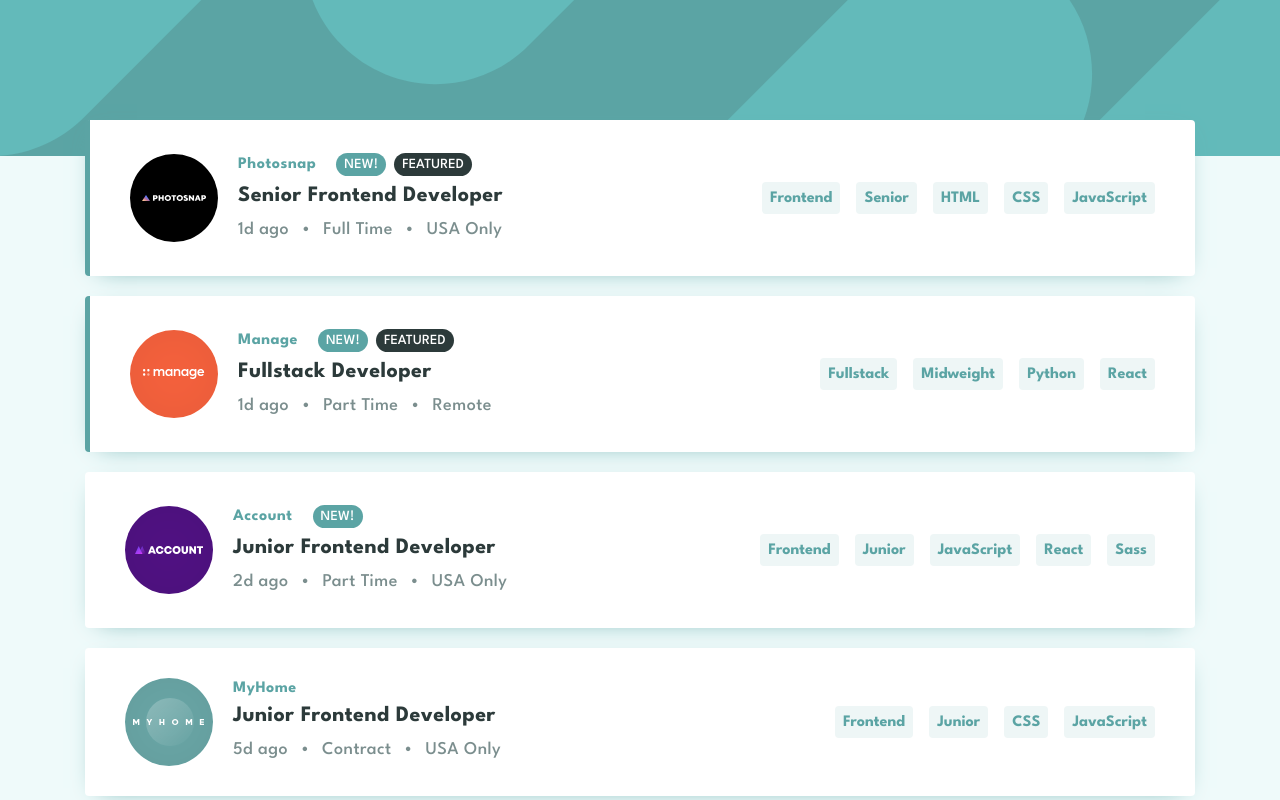
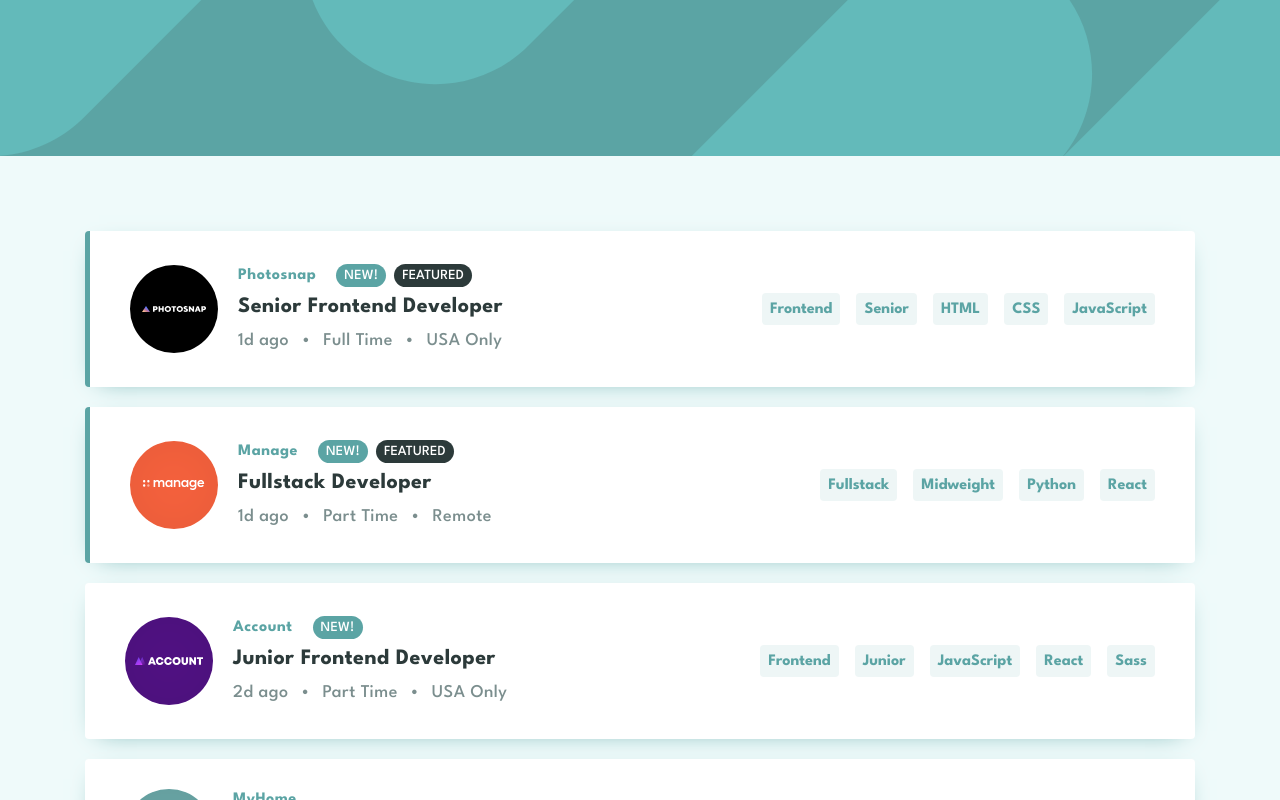
Before and after one commit to Koser61/job-listings-with-filtering, a React (Create React App) app: page / in a window 1280 px wide. Shown: the top 800 px of the page. Built offline with nearby package versions, Linux system fonts and the light colour scheme.

Commit message:
Fix Filters and JobList margins

```diff
--- a/src/components/Container/Container.module.scss
+++ b/src/components/Container/Container.module.scss
@@ -1,5 +1,5 @@
 .component {
-  margin: -36px auto 0 auto;
+  margin: 0 auto;
   width: 87%;
   max-width: 1110px;
 }
--- a/src/components/Filters/Filters.module.scss
+++ b/src/components/Filters/Filters.module.scss
@@ -1,7 +1,7 @@
 @import '../../styles/settings.scss';
 
 .component {
-  margin-bottom: 56px;
+  margin-top: -36px;
 }
 
 .wrapper {
@@ -24,6 +24,6 @@
 
 @media only screen and (min-width: 900px) {
   .component {
-    margin-bottom: 40px;
+    margin-bottom: -35px;
   }
 }
--- a/src/components/JobList/JobList.module.scss
+++ b/src/components/JobList/JobList.module.scss
@@ -0,0 +1,9 @@
+.component {
+  margin-top: 56px;
+}
+
+@media only screen and (min-width: 900px) {
+  .component {
+    margin-top: 75px;
+  }
+}
```
